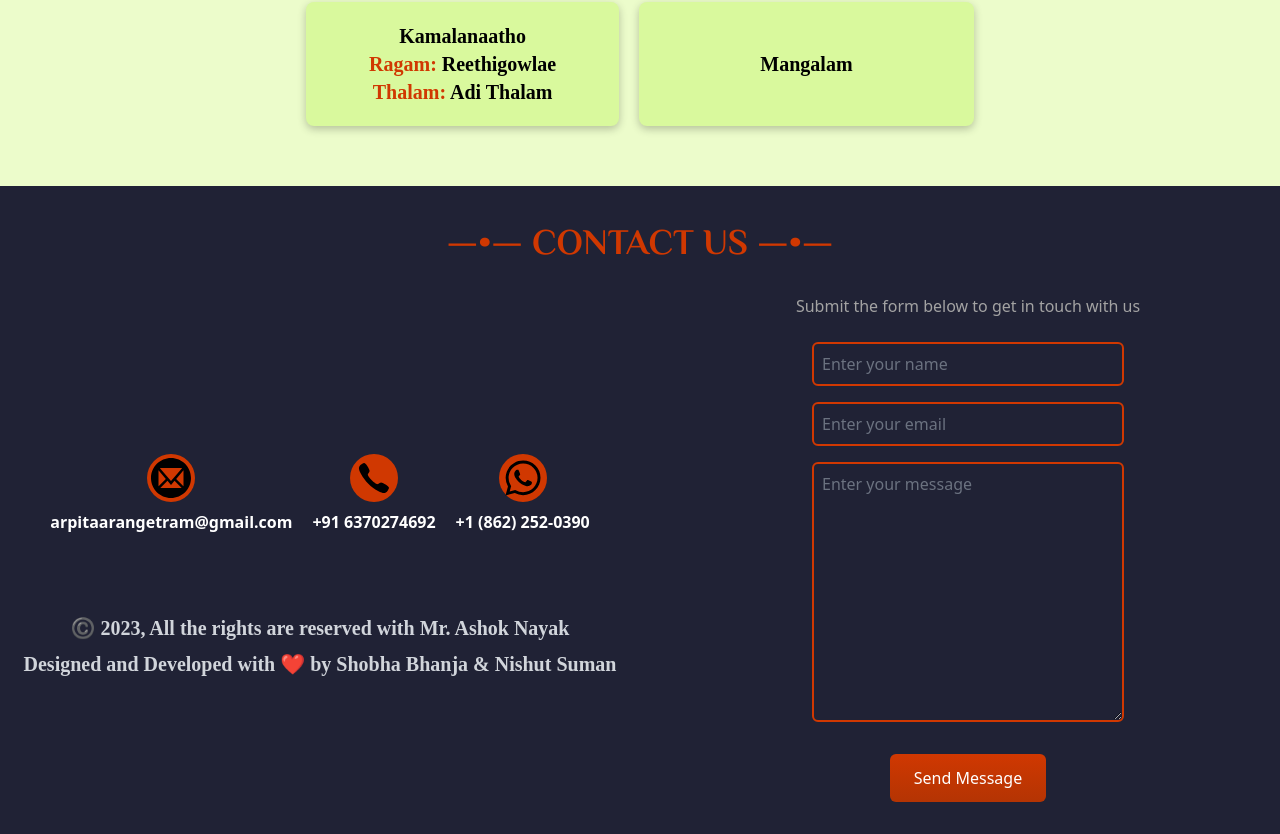
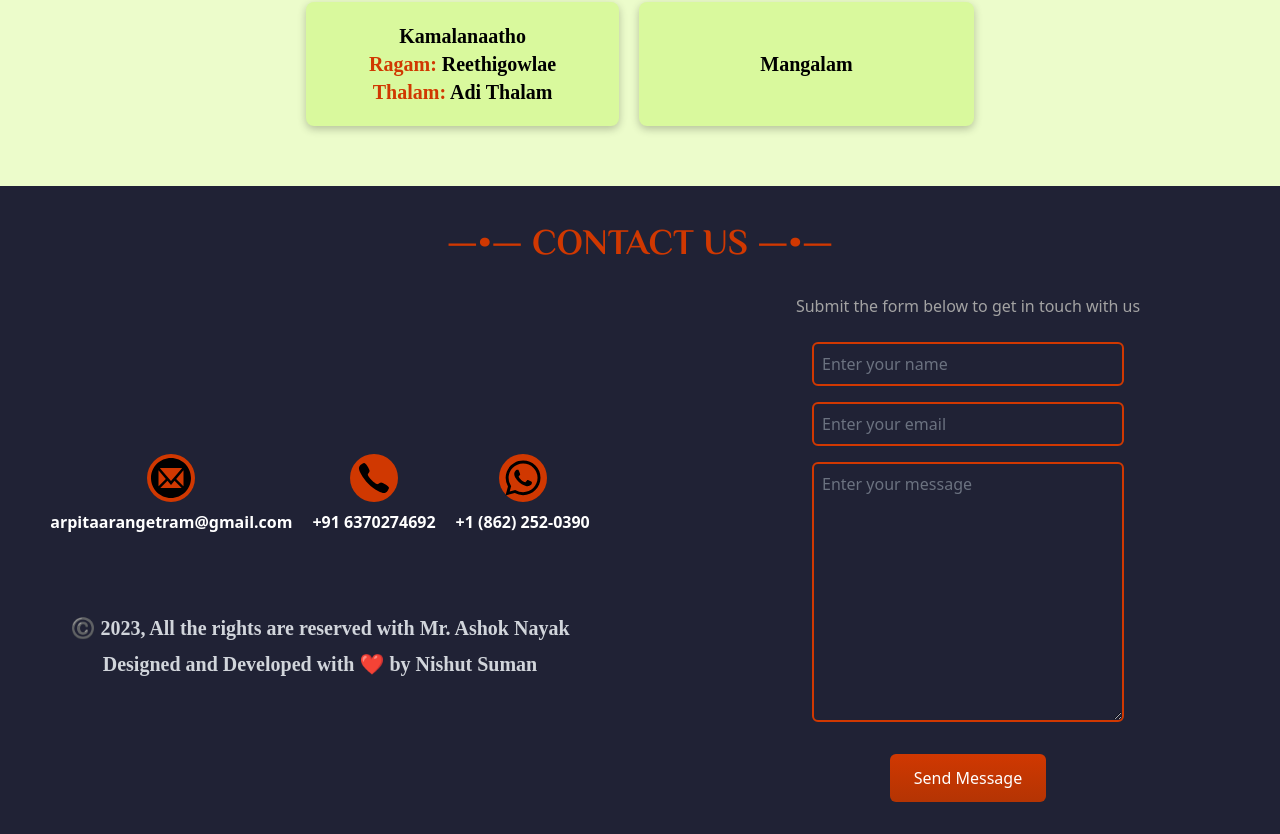
Before and after one commit to NishutSuman/arpita-nayak, a React (Create React App) app: page /program-broucher in a window 1280 px wide. Shown: the part 6464-7298 px from the top of the page. Built offline with nearby package versions, Linux system fonts and the light colour scheme; a web font is replaced by a local one.

Commit message:
small bugs fixed

```diff
--- a/src/Components/Footer/SocialLinks.jsx
+++ b/src/Components/Footer/SocialLinks.jsx
@@ -61,7 +61,7 @@ const SocialLinks = () => {
 				</div>
 				<div>
 					<h3 className="font-f1 sm:text-xl text-xs text-gray-300">©️ 2023, All the rights are reserved with Mr. Ashok Nayak</h3>
-					<h4 className="font-f1 sm:text-xl text-gray-300 text-xs my-2">Designed and Developed with ❤️ by <a href="www.linkedin.com/in/nishutsuman" rel="noreferrer" target="_blank">Shobha Bhanja & Nishut Suman</a></h4>
+					<h4 className="font-f1 sm:text-xl text-gray-300 text-xs my-2">Designed and Developed with ❤️ by <a href="www.linkedin.com/in/nishutsuman" rel="noreferrer" target="_blank">Nishut Suman</a></h4>
 				</div>
 			</div>
 		</div>
--- a/src/Components/PopUp/Popup.jsx
+++ b/src/Components/PopUp/Popup.jsx
@@ -27,7 +27,7 @@ const Popup = ({ onClose }) => {
   return (
     <div className="fixed top-0 left-0 w-full h-full flex items-center justify-center bg-gray-800 bg-opacity-75 z-50">
       <div className="bg-lime-200 p-8 rounded-lg shadow-lg">
-        <h2 className="text-2xl mb-4 font-bold">Arpit's Arangetram</h2>
+        <h2 className="text-2xl mb-4 font-bold">Arpita's Arangetram</h2>
         <p className="mb-4 font-bold">Please book your free passes for the event</p>
         <div className="flex justify-between">
           <button
```
